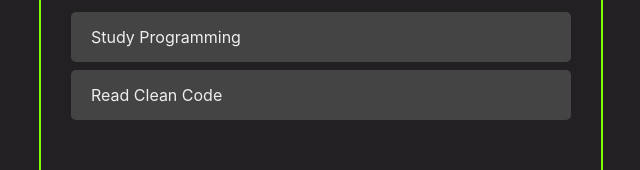
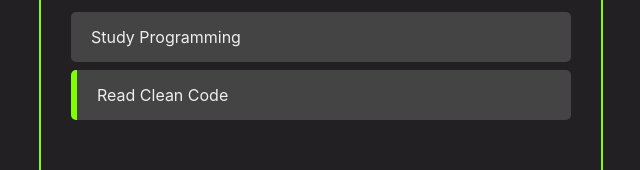
Before and after one commit to Vini03-Alcantra/Todo_list_React, a React (Create React App) app: page / in a window 1280 px wide. Shown: the part 120-290 px from the top of the page, without its empty margins (319-959 px from the left). Built offline with nearby package versions, Linux system fonts and the light colour scheme.

Commit message:
Funcionalidade de click

```diff
--- a/src/App.js
+++ b/src/App.js
@@ -21,6 +21,14 @@
     },
   ])
 
+  const handleTaskClick = (taskId) => {
+    const newTasks = tasks.map((task) => {
+      if(task.id === taskId) return {...task, completed: !task.completed}
+      return task;
+    })
+    setTasks(newTasks)
+  }
+
   const handleTaskAddition = (taskTitle) => {
     const newTasks = [
       ...tasks,
@@ -38,7 +46,7 @@
     <>
       <div className="container">
         <AddTask handleTaskAddition={handleTaskAddition} />
-        <Tasks tasks={tasks}/>
+        <Tasks tasks={tasks} handleTaskClick={handleTaskClick}/>
       </div>
     </>
   )
--- a/src/components/Task.css
+++ b/src/components/Task.css
@@ -8,3 +8,7 @@
     color: #eee;
     align-items: center;
 }
+
+.task-title{
+    cursor: pointer;
+}
--- a/src/components/Task.js
+++ b/src/components/Task.js
@@ -1,10 +1,17 @@
 import React from "react";
 import "./Task.css"
 
-const Task = ({task}) => {
-    return <div className="task-container">
-        {task.title}
+const Task = ({task, handleTaskClick}) => {
+    return (
+        <div
+            className="task-container"
+            style={task.completed ? {borderLeft: "6px solid chartreuse"}:{}}
+        >
+        <div className="task-title" onClick={() => handleTaskClick(task.id)}>
+            {task.title}
+        </div>
     </div>
+    )
 }
 
 export default Task;
--- a/src/components/Tasks.js
+++ b/src/components/Tasks.js
@@ -1,11 +1,11 @@
 import React from "react";
 import Task from "./Task";
 
-const Tasks = ({tasks}) => {
+const Tasks = ({tasks, handleTaskClick}) => {
     return (
         <>
             {tasks.map((task) => (
-                <Task task={task} />
+                <Task task={task} handleTaskClick={handleTaskClick} />
             ))}
         </>
     )
```
